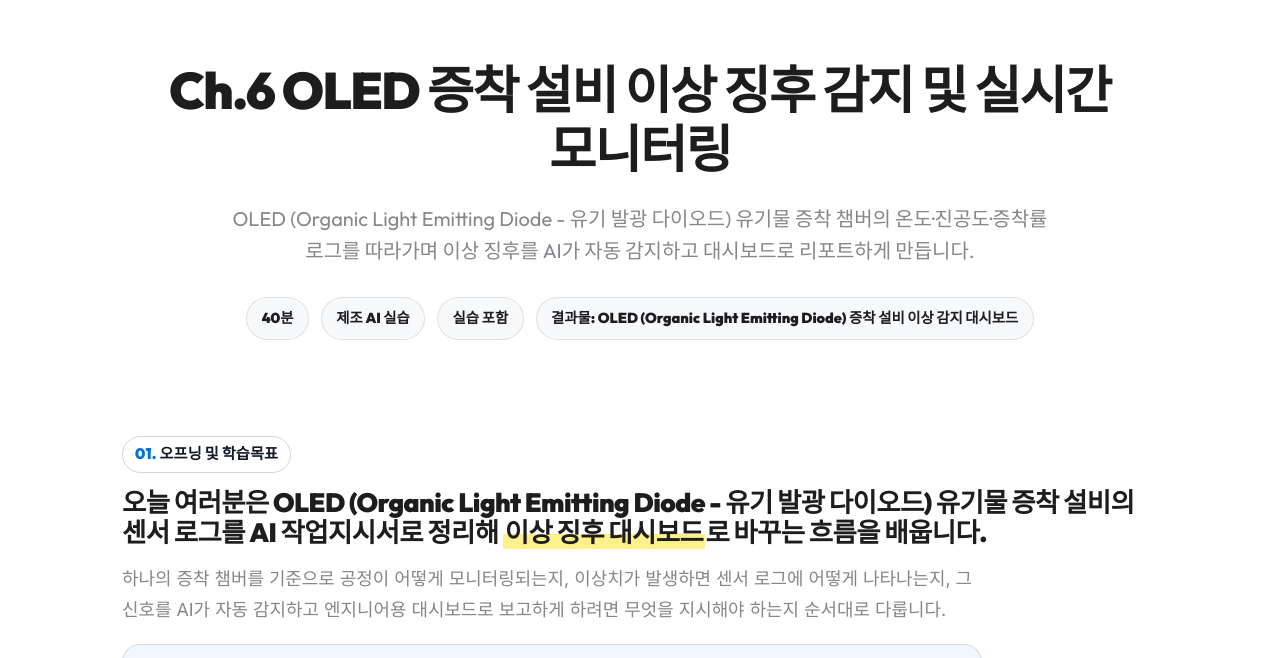
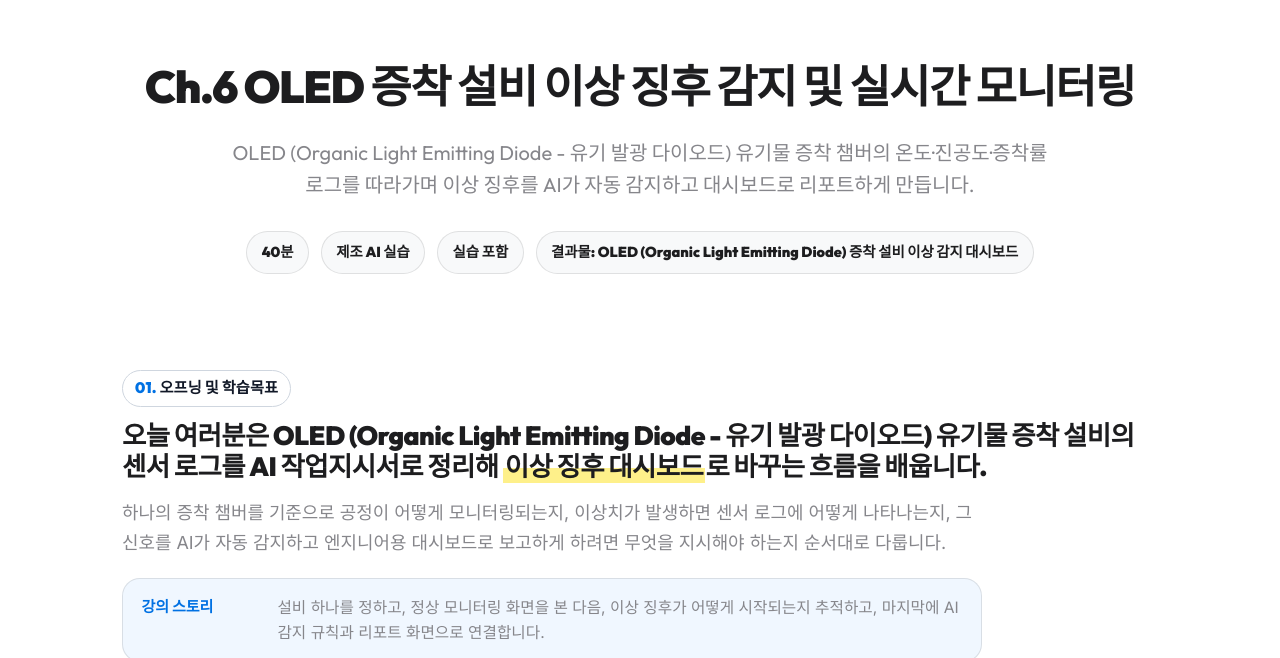
Before and after one commit to heekeunlee/lecture06, a plain HTML site: page index.html in a window 1280 px wide. Shown: the part 63-721 px from the top of the page. Drawn offline with Linux system fonts and the light colour scheme.

Commit message:
style: force h1 title to display on a single line on desktop screens

```diff
--- a/index.html
+++ b/index.html
@@ -88,13 +88,19 @@
       }
 
       h1 {
-        font-size: clamp(2rem, 5vw, 3.2rem);
+        font-size: clamp(1.8rem, 3.8vw, 2.8rem);
         font-weight: 900;
         letter-spacing: -0.03em;
         line-height: 1.15;
         margin: 0 auto 1.5rem;
-        max-width: 1050px;
+        max-width: 1200px;
         word-break: keep-all;
+      }
+
+      @media (min-width: 1024px) {
+        h1 {
+          white-space: nowrap;
+        }
       }
 
       .subtitle {
```
